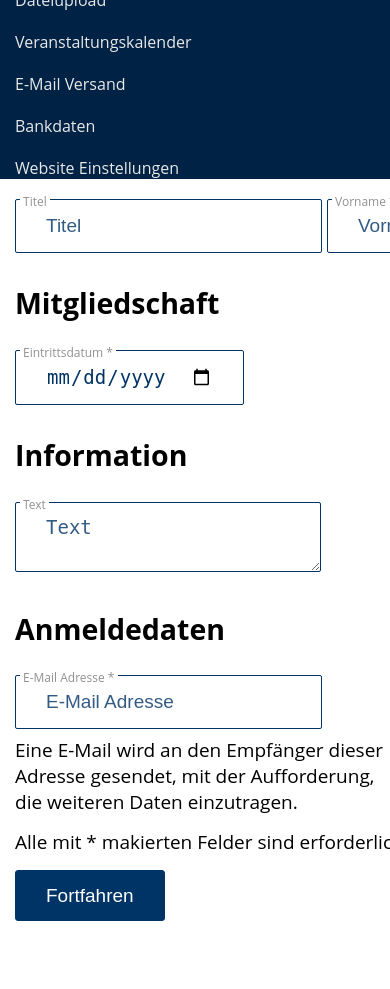
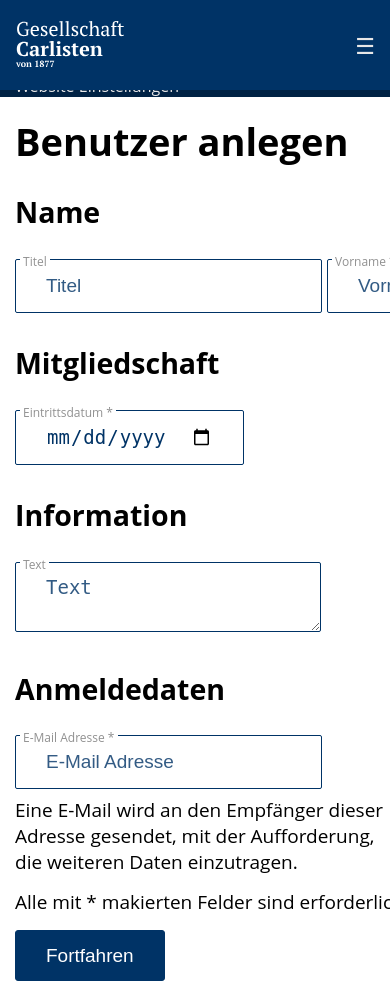
Before and after one commit to fred-DF/carlisten, a PHP site: page /admin/addMember.php in a window 390 px wide; the page is wider, and only the part inside the window is pictured. Before the commit the page ends 921 px from the top of that part, so only its background shows below. Run offline with PHP 8.4, Linux system fonts and the light colour scheme.

Commit message:
Bugs fixed

```diff
--- a/admin/nav-bar.php
+++ b/admin/nav-bar.php
@@ -1,6 +1,14 @@
 <nav>
-    <div id="nav-bar-content" style="color: white !important; display: flex; justify-content: center">
-        <div class="links" style="display: flex; justify-content: center; gap: 20px">
+    <div id="nav-bar-content">
+        <div class="logo-toggle-wrapper">
+            <a href="<?php echo getenv('APP_URL') ?>/member/home" class="no-decoration">
+                <img src="<?php echo getenv('APP_URL') ?>/src/logos/Logo - Text - Weiss.svg" alt="">
+            </a>
+            <span id="hamburgerShow">☰</span>
+            <span id="hamburgerHide">✕</span>
+        </div>
+        <div id="nav-bar-color"></div>
+        <div class="links" id="nav-links" style="display: flex; justify-content: center; gap: 20px; top: calc(-100% - 87px);">
             <a class="nav-link no-decoration active" aria-current="page" href="<?php echo $_ENV['APP_URL'] ?>/admin" style="color: white;">Home</a>
             <a class="nav-link no-decoration" href="<?php echo $_ENV['APP_URL'] ?>/admin/member.php" style="color: white;">Benutzerverwaltung</a>
             <a class="nav-link no-decoration" href="<?php echo $_ENV['APP_URL'] ?>/admin/upload.php" style="color: white;">Dateiupload</a>
@@ -11,3 +19,22 @@
         </div>
     </div>
 </nav>
+<script>
+    function toggleNavBar (toggle) {
+        const links = document.getElementById('nav-links');
+        if(toggle) {
+            links.dataset.shown = 'true';
+            document.getElementById('hamburgerHide').style.display = 'block';
+            document.getElementById('hamburgerShow').style.display = 'none';
+        }
+
+        if(!toggle) {
+            links.dataset.shown = 'false';
+            document.getElementById('hamburgerHide').style.display = 'none';
+            document.getElementById('hamburgerShow').style.display = 'block';
+        }
+    }
+
+    document.getElementById('hamburgerShow').addEventListener('click', () => {toggleNavBar(1)});
+    document.getElementById('hamburgerHide').addEventListener('click', () => {toggleNavBar(0)});
+</script>
--- a/admin/settings.php
+++ b/admin/settings.php
@@ -66,8 +66,8 @@ if(!Auth::checkAdmin()) {
                 <label for="home_welcome_message">Willkommens Nachricht</label>
             </div>
             <div class="form-check form-switch mb-3">
-                <input class="form-check-input" type="checkbox" role="switch" id="home_schow_welcome_message" checked>
-                <label class="form-check-label" for="home_schow_welcome_message">Willkommensnachricht anzeigen</label>
+                <input class="form-check-input" type="checkbox" role="switch" id="home_show_welcome_message" checked>
+                <label class="form-check-label" for="home_show_welcome_message">Willkommensnachricht anzeigen</label>
             </div>
             <hr>
             <h2>Veranstaltungen</h2>
--- a/backEnd/setting.php
+++ b/backEnd/setting.php
@@ -1,10 +1,10 @@
 <?php
 
-include_once 'auth.php';
+require_once __DIR__.'/../bootstrap.php';
 Auth::auth();
 
 if($_SERVER['REQUEST_METHOD'] == "POST") {
-    if(!checkAdmin()) {
+    if(!Auth::checkAdmin()) {
         exit("Admin Rechte erforderlich");
     }
     $json_data = file_get_contents('php://input');
--- a/member/events/index.php
+++ b/member/events/index.php
@@ -80,6 +80,9 @@ Mit Freundlichn Grüßen
             }
         </style>
     </div>
+<?php
+include __DIR__."/../../pages/footer.php";
+?>
 </body>
 
 </html>
--- a/member/executive-boards/index.php
+++ b/member/executive-boards/index.php
@@ -43,7 +43,7 @@
                         <h3 class="card-title">Dr. Dietmar Erber</h3>
                         <span>Vorstand</span><br>
                         <div class="btn-group w-100 mt-2" role="group" aria-label="Basic example">
-                            <button type="button" class="btn btn-primary">Profil</button>
+                            <button type="button" class="btn btn-primary" onclick="window.location = '/member/members'">Profil</button>
                             <button type="button" class="btn btn-outline-primary"><a href="mailto:vorstand@carlist.de" class="link link-dark link-underline-opacity-0">E-Mail</a></button>
                         </div>
                     </div>
@@ -141,6 +141,9 @@
         text-decoration: none;
     }
 </style>
+<?php
+include __DIR__."/../../pages/footer.php";
+?>
 </body>
 
 </html>
--- a/member/members/index.php
+++ b/member/members/index.php
@@ -147,6 +147,9 @@
     <?php
     }
     ?>
+<?php
+include __DIR__."/../../pages/footer.php";
+?>
 </body>
 
 </html>
--- a/member/profile/index.php
+++ b/member/profile/index.php
@@ -180,6 +180,9 @@ foreach ($userData as $key => $value) {
             margin: 15px 0 5px 0;
         }
     </style>
+    <?php
+    include __DIR__."/../../pages/footer.php";
+    ?>
 </body>
 
 </html>
--- a/pages/footer.php
+++ b/pages/footer.php
@@ -1,5 +1,5 @@
 <footer>
-    <div>
+    <div id="footer-content">
         <div>
             <p>Gesellschaft Carlisten</p>
             <p>
--- a/pages/nav-bar.php
+++ b/pages/nav-bar.php
@@ -7,13 +7,15 @@
             <span id="hamburgerShow">☰</span>
             <span id="hamburgerHide">✕</span>
         </div>
+        <div id="nav-bar-color"></div>
         <div class="links" id="nav-links">
             <a href="<?php echo getenv('APP_URL') ?>/member/events" class="no-decoration" style="color: white;">Veranstaltungen</a>
             <a href="<?php echo getenv('APP_URL') ?>/member/downloads" class="no-decoration" style="color: white;">Downloads</a>
             <a href="<?php echo getenv('APP_URL') ?>/member/members" class="no-decoration" style="color: white;">Mitglieder</a>
             <a href="<?php echo getenv('APP_URL') ?>/member/executive-boards" class="no-decoration" style="color: white;">Vorstände</a>
             <a href="<?php echo getenv('APP_URL') ?>/member/namedays" class="no-decoration" style="color: white;">Namenstage</a>
-                        <?php
+            <a href="<?php echo getenv('APP_URL') ?>/member/profile" class="no-decoration"  style="color: white;">Mein Profil</a>
+            <?php
                             if ( Auth::checkAdmin() ) {
                         ?>
                     <a class="nav-link" style="color: #ffffff" href="../admin">Administration</a>
--- a/src/css/style.css
+++ b/src/css/style.css
@@ -62,14 +62,19 @@
 body {
     margin: 0 auto;
     font-family: 'Open Sans', 'Roboto Condensed', sans-serif !important;
+    display: flex;
+    flex-direction: column;
+    justify-content: space-between;
+    min-height: 100vh;
 }
 
 div.container {
-    max-width: var(--site-width);
+    width: var(--site-width);
     margin: 0 auto;
     font-size: var(--p-font-size);
     color: var(--text-color);
     padding: 0 15px;
+    flex: 1;
 }
 
 div.page-content {
@@ -320,6 +325,29 @@ div.modal-footer {
     display: none;
 }
 
+.alert {
+    padding: 15px;
+    border-radius: 5px;
+    border: 1px solid var(--primary);
+    background-color: #ececec;
+    display: flex;
+    justify-content: space-between;
+}
+
+.alert-warning {
+    background-color: orange;
+}
+
+.alert-danger {
+    background-color: red;
+    color: white;
+}
+
+.alert > div {
+    display: flex;
+    gap: 15px;
+}
+
 @media only screen and (max-width: 1000px) {
 
     #hamburgerShow {
@@ -327,7 +355,7 @@ div.modal-footer {
     }
 
     .container {
-        width: 100%;
+        max-width: 100vw;
         overflow: hidden;
     }
 
@@ -339,6 +367,7 @@ div.modal-footer {
         max-width: calc(100% - 30px)!important;
         margin: 0 auto;
         flex-flow: column;
+        background-color: var(--primary);
     }
 
     .logo-toggle-wrapper {
@@ -347,6 +376,7 @@ div.modal-footer {
         align-items: end;
         width: 100%;
         z-index: 999 !important;
+        background-color: var(--primary);
     }
 
     #nav-bar-content > .links {
@@ -359,14 +389,24 @@ div.modal-footer {
         padding: 0 15px;
         left: 0;
         flex-flow: column;
-        z-index: 900 !important;
         background-color: #002244;
+        z-index: 997;
+    }
+
+    #nav-bar-color {
+        position: absolute;
+        top: 0;
+        left: 0;
+        width: 100vw;
+        height: 100%;
+        background-color: var(--primary);
+        z-index: 998;
     }
 
     #nav-bar-content > .links[data-shown='true'] {
         margin: 15px 0;
         display: flex;
-        top: 65px;
+        top: 65px !important;
         transition: all 0.5s ease-in-out;
         pointer-events: unset;
     }
@@ -376,4 +416,29 @@ div.modal-footer {
         margin: 15px 0;
     }
 
+    .modal, #modal-content {
+        position: fixed;
+        top: 0;
+        left: 0;
+        border-radius: 0;
+        width: 100vw !important;
+        height: 100vh !important;
+        z-index: 999;
+    }
+
+    table {
+        max-width: 100vw;
+        overflow: scroll !important;
+    }
+
+    #footer-content {
+        flex-flow: column;
+        flex-wrap: wrap;
+        padding: 25px 15px;
+    }
+
+    html {
+        overflow-x: clip;
+    }
+
 }
--- a/website-settings.json
+++ b/website-settings.json
@@ -1 +1 @@
-{"home_banner_text":"Test Test","home_button_value":"","home_link_value":"","home_banner_color":"secondary","home_show_button":false,"home_show_banner":false,"":"","home_welcome_message":"Liebe Concarlisten,\n\nherzlich willkommen im internen Mitgliederbereich unserer Gesellschaft der Carlisten. Wir stellen Ihnen hier sowohl die aktuelle Veranstaltungsübersicht für das laufende Jahr als auch die Mitgliederübersicht zur Verfügung.\n\nSie dürfen in der Mitgliederliste gerne Ihre Daten einpflegen. Hierbei handelt es sich aber nicht um die offizielle Mitgliederliste, so dass Sie Ihre geänderten Daten auch immer an schriftfuehrer@carlisten.de melden müssen.\n\nFür Fragen und Anregungen stehen wir Ihnen gerne zur Verfügung.\n\nMit freundlichen Grüßen,\nDer Vorstand","home_show_welcome_message":true,"calendar_allow_old_view":true,"calendar_allow_registration":true,"calendar_send_remeber_emails":true,"member_admins_edit_profile":true,"member_show_profile_pic":true,"member_show_data_short":true,"member_show_job":true,"executive-boards_show_link":true,"namedays_allow_remebers":false,"namedays_allows_search":false,"namedays_show_next_namedays":false}
+{"home_banner_text":"","home_button_value":"","home_link_value":"","home_banner_color":"secondary","home_show_button":false,"home_show_banner":false,"":"","home_welcome_message":"Liebe Concarlisten,\n\nherzlich willkommen im internen Mitgliederbereich unserer Gesellschaft der Carlisten. Wir stellen Ihnen hier sowohl die aktuelle Veranstaltungsübersicht für das laufende Jahr als auch die Mitgliederübersicht zur Verfügung.\n\nSie dürfen in der Mitgliederliste gerne Ihre Daten einpflegen. Hierbei handelt es sich aber nicht um die offizielle Mitgliederliste, so dass Sie Ihre geänderten Daten auch immer an schriftfuehrer@carlisten.de melden müssen.\n\nFür Fragen und Anregungen stehen wir Ihnen gerne zur Verfügung.\n\nMit freundlichen Grüßen,\nDer Vorstand","home_show_welcome_message":true,"calendar_allow_old_view":true,"calendar_allow_registration":true,"calendar_send_remeber_emails":true,"member_admins_edit_profile":true,"member_show_profile_pic":true,"member_show_data_short":true,"member_show_job":true,"executive-boards_show_link":true,"namedays_allow_remebers":true,"namedays_allows_search":true,"namedays_show_next_namedays":true}
```
Also changed, not shown: index.html (+23 -1 lines), login.html (+3 -7 lines), member/home/index.php (+4 -8 lines), member/namedays/index.php (+4 -8 lines).
